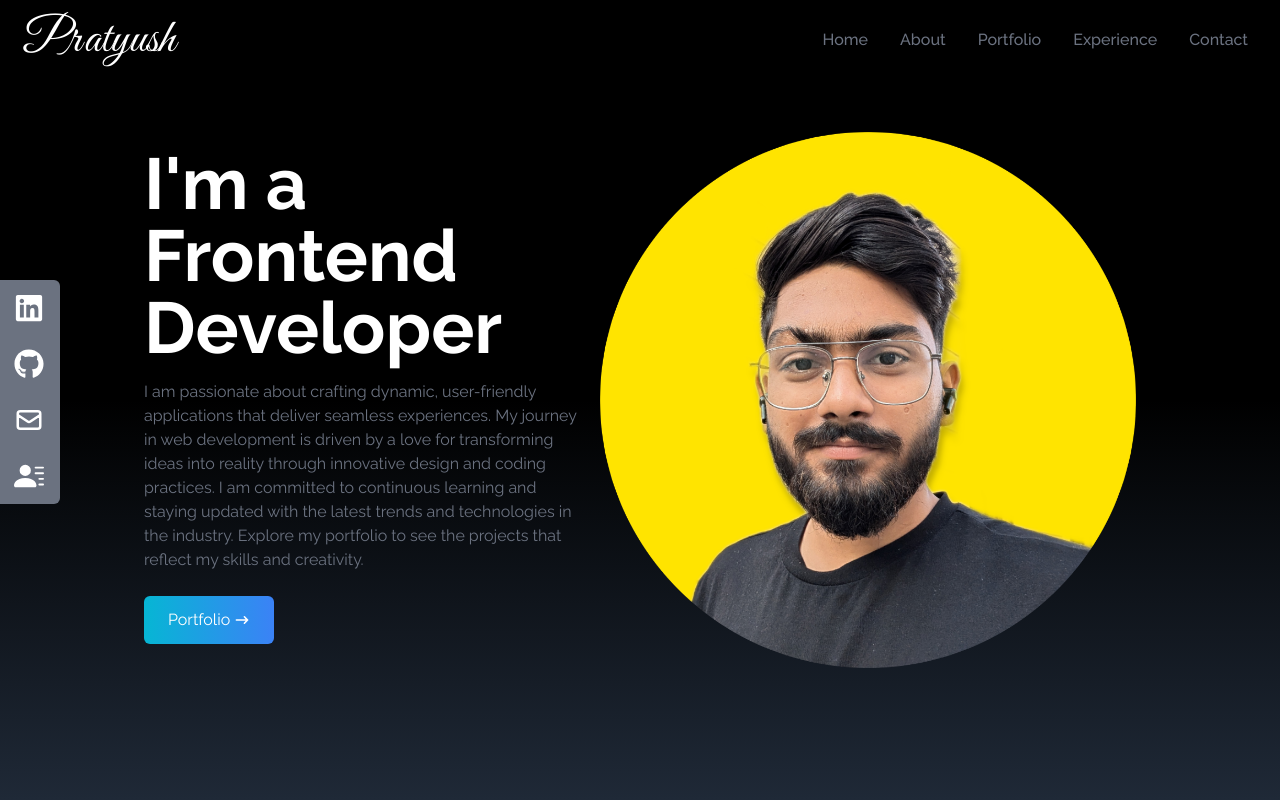
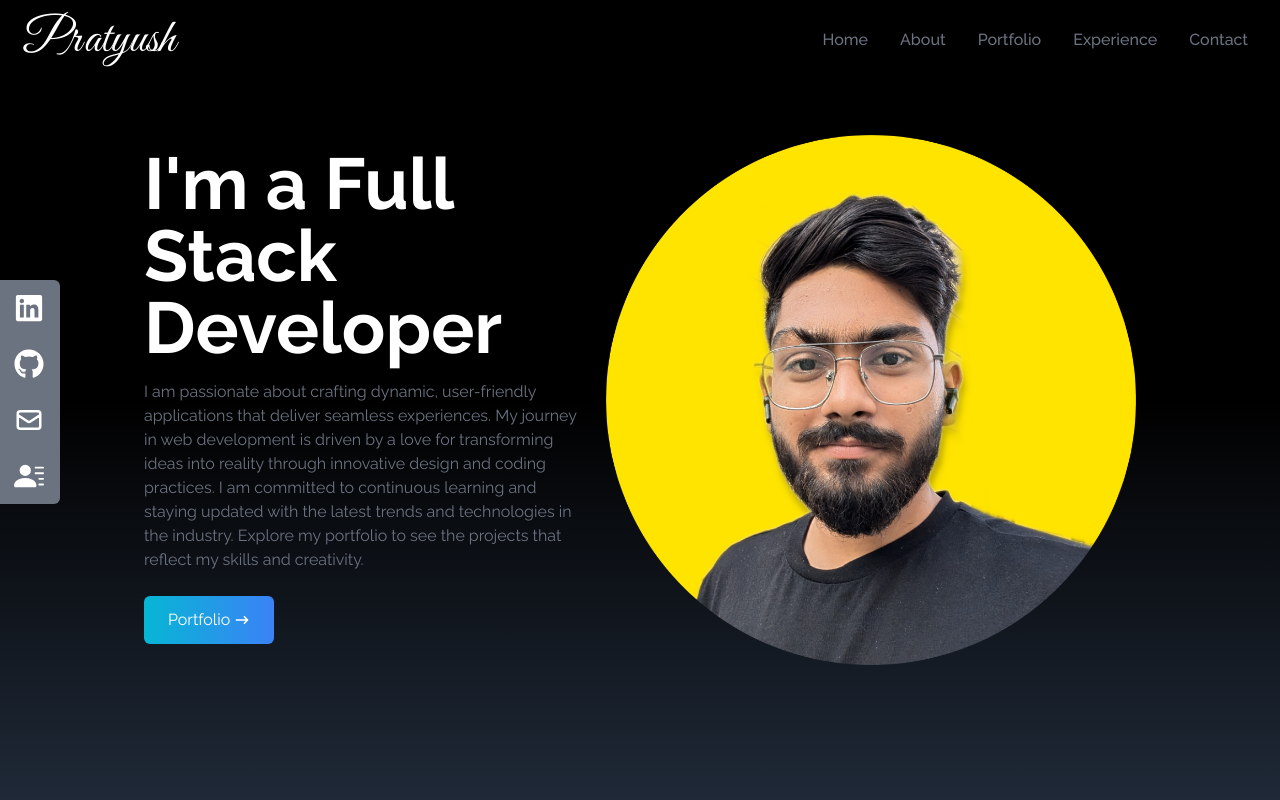
Before and after one commit to Pratyush271299/portfolio, a React (Create React App) app: page / in a window 1280 px wide. Shown: the top 800 px of the page. Built offline with nearby package versions, Linux system fonts and the light colour scheme.

Commit message:
Update title from 'Frontend Developer' to 'Full Stack Developer'

```diff
--- a/src/components/Home.jsx
+++ b/src/components/Home.jsx
@@ -12,7 +12,7 @@ const Home = () => {
       <div className=" max-w-screen-lg mx-auto flex flex-col md:flex-row items-center justify-center h-full px-4">
         <div className="flex flex-col justify-center h-full">
           <h2 className="text-4xl sm:text-7xl font-bold text-white">
-            I'm a Frontend Developer
+            I'm a Full Stack Developer
           </h2>
           <p className="text-gray-500 py-4 max-w-md">
                 I am passionate about crafting dynamic, user-friendly applications that deliver seamless
```
